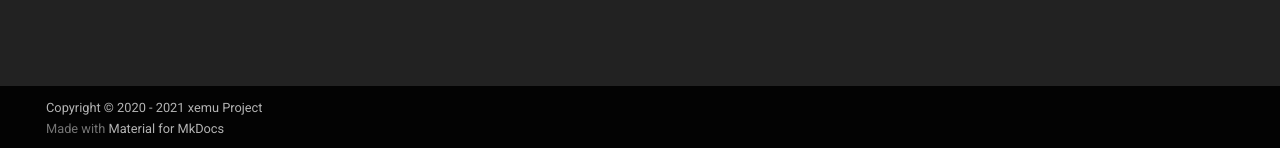
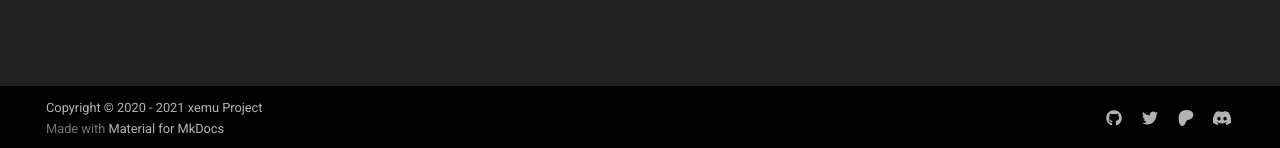
Before and after one commit to xemu-project/xemu-website, an MkDocs documentation site: the page built from docs/docs/serial-port.md, in a window 1280 px wide. Shown: the part 749-897 px from the top of the page. Built offline with MkDocs 1.6.1 and Material for MkDocs 9.7.7, drawn with Linux system fonts in a browser that asks for light colours.

Commit message:
mkdocs.yml: Add Social Links to Docs (#33)
* mkdocs.yml: Add Social Links

* mkdocs.yml: Add Social Links to Docs

```diff
--- a/docs/mkdocs.yml
+++ b/docs/mkdocs.yml
@@ -23,6 +23,15 @@ theme:
 
 extra:
   homepage: https://xemu.app
+  social:
+  - icon: fontawesome/brands/github
+    link: https://github.com/mborgerson/xemu
+  - icon: fontawesome/brands/twitter
+    link: https://twitter.com/xemu_project
+  - icon: fontawesome/brands/patreon
+    link: https://www.patreon.com/mborgerson
+  - icon: fontawesome/brands/discord
+    link: https://discord.gg/ayyjsuM
 
 markdown_extensions:
   - admonition
```
